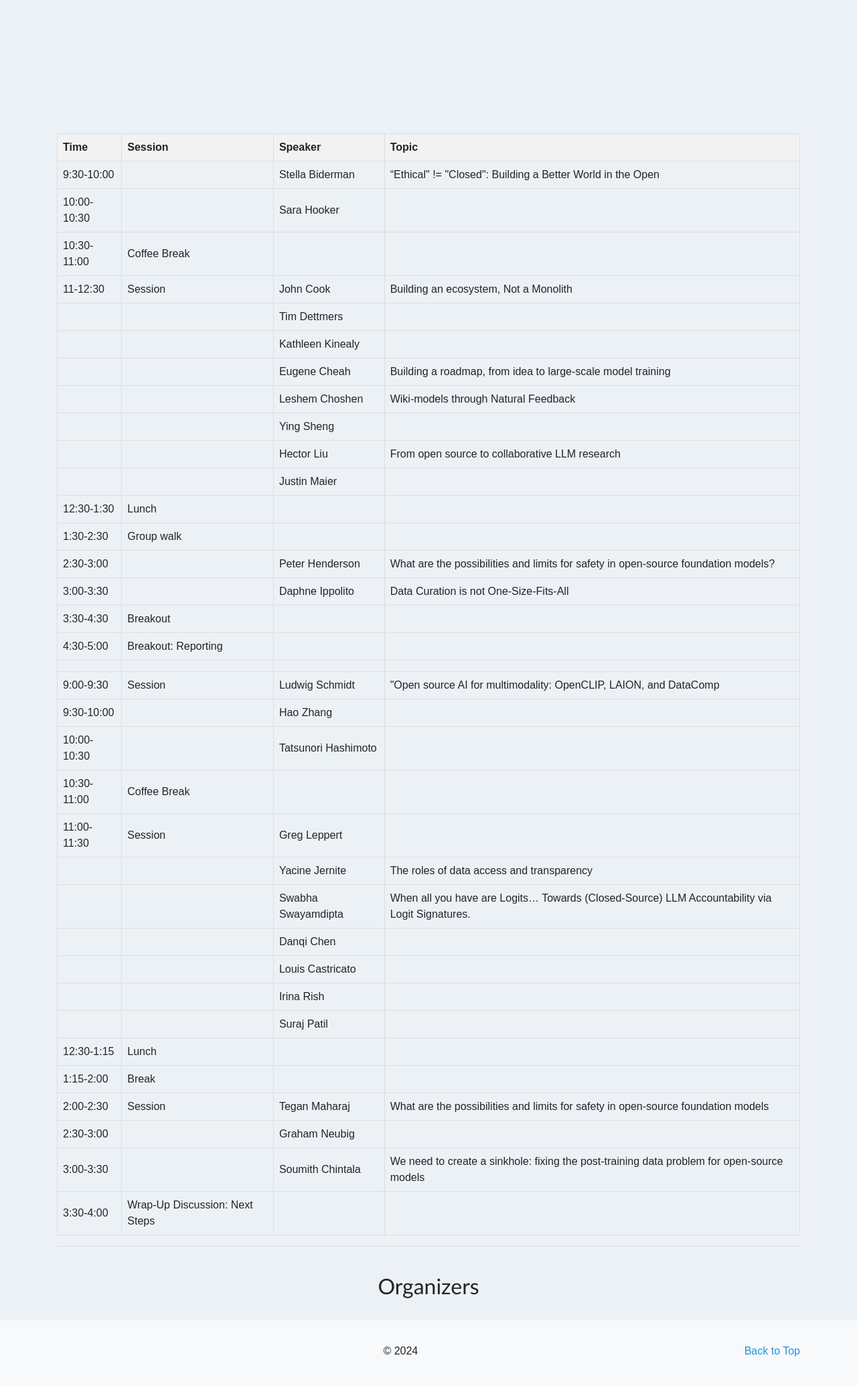
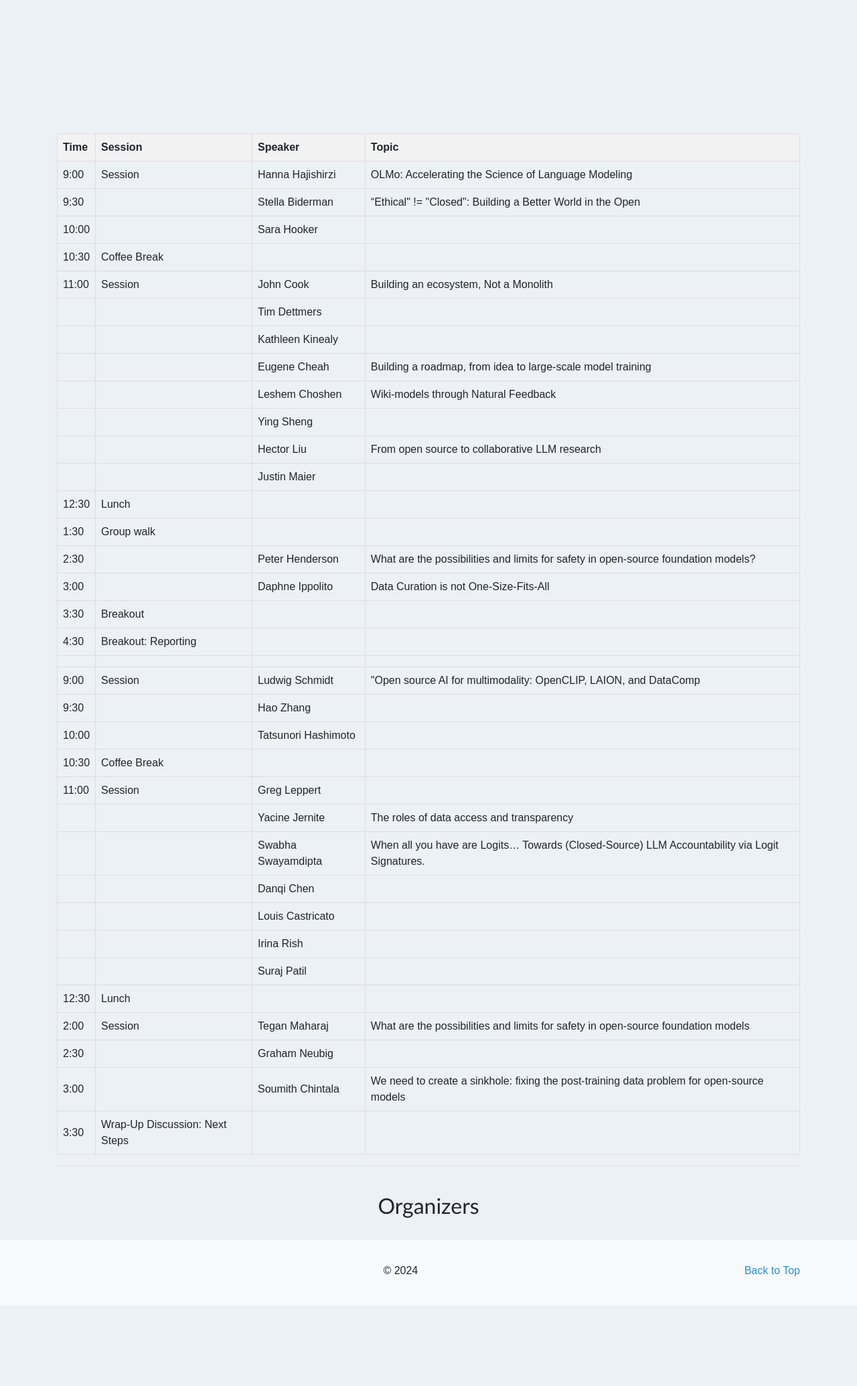
Before and after one commit to srush/osgai, a Flask app: template templates/index.html in a window 1280 px wide. Shown: the part 203-2272 px from the top of the page at 67% size. After the commit the page ends 2108 px from the top, so only its background shows below. Run offline with Flask 3, Linux system fonts and the light colour scheme; the template is opened without the code that fills it, so the values that code supplies are empty; parts of the project's set-up code (start-up, migrations or seed data) failed here and were passed over; some libraries are stand-ins or nearby versions.

Commit message:
Update index.html

```diff
--- a/templates/index.html
+++ b/templates/index.html
@@ -31,9 +31,8 @@
 
 <div style="font-size: 17px;">
 {{ readme | markdown }}
+
 </div>
-
-    <title>Latest Conference Schedule</title>
     <style>
         body {
             font-family: Arial, sans-serif;
@@ -51,10 +50,8 @@
             background-color: #f2f2f2;
             font-weight: bold;
         }
-        .bold {
-            font-weight: bold;
-        }
     </style>
+
     <table>
         <tr>
             <th>Time</th>
@@ -64,7 +61,14 @@
         </tr>
 
         <tr>
-            <td>9:30-10:00</td>
+            <td>9:00</td>
+            <td>Session</td>
+            <td>Hanna Hajishirzi</td>
+            <td>OLMo: Accelerating the Science of Language Modeling</td>
+        </tr>
+
+        <tr>
+            <td>9:30</td>
             <td></td>
             <td>Stella Biderman</td>
             <td>“Ethical" != "Closed":
@@ -72,21 +76,21 @@ Building a Better World in the Open</td>
         </tr>
 
         <tr>
-            <td>10:00-10:30</td>
+            <td>10:00</td>
             <td></td>
             <td>Sara Hooker</td>
             <td></td>
         </tr>
 
         <tr>
-            <td>10:30-11:00</td>
+            <td>10:30</td>
             <td>Coffee Break</td>
             <td></td>
             <td></td>
         </tr>
 
         <tr>
-            <td>11-12:30</td>
+            <td>11:00</td>
             <td>Session</td>
             <td>John Cook</td>
             <td>Building an ecosystem, Not a Monolith</td>
@@ -142,42 +146,42 @@ Building a Better World in the Open</td>
         </tr>
 
         <tr>
-            <td>12:30-1:30</td>
+            <td>12:30</td>
             <td>Lunch</td>
             <td></td>
             <td></td>
         </tr>
 
         <tr>
-            <td>1:30-2:30</td>
+            <td>1:30</td>
             <td>Group walk</td>
             <td></td>
             <td></td>
         </tr>
 
         <tr>
-            <td>2:30-3:00</td>
+            <td>2:30</td>
             <td></td>
             <td>Peter Henderson</td>
             <td>What are the possibilities and limits for safety in open-source foundation models?</td>
         </tr>
 
         <tr>
-            <td>3:00-3:30</td>
+            <td>3:00</td>
             <td></td>
             <td>Daphne Ippolito</td>
             <td>Data Curation is not One-Size-Fits-All</td>
         </tr>
 
         <tr>
-            <td>3:30-4:30</td>
+            <td>3:30</td>
             <td>Breakout</td>
             <td></td>
             <td></td>
         </tr>
 
         <tr>
-            <td>4:30-5:00</td>
+            <td>4:30</td>
             <td>Breakout: Reporting</td>
             <td></td>
             <td></td>
@@ -191,35 +195,35 @@ Building a Better World in the Open</td>
         </tr>
 
         <tr>
-            <td>9:00-9:30</td>
+            <td>9:00</td>
             <td>Session</td>
             <td>Ludwig Schmidt</td>
             <td>"Open source AI for multimodality: OpenCLIP, LAION, and DataComp</td>
         </tr>
 
         <tr>
-            <td>9:30-10:00</td>
+            <td>9:30</td>
             <td></td>
             <td>Hao Zhang</td>
             <td></td>
         </tr>
 
         <tr>
-            <td>10:00-10:30</td>
+            <td>10:00</td>
             <td></td>
             <td>Tatsunori Hashimoto</td>
             <td></td>
         </tr>
 
         <tr>
-            <td>10:30-11:00</td>
+            <td>10:30</td>
             <td>Coffee Break</td>
             <td></td>
             <td></td>
         </tr>
 
         <tr>
-            <td>11:00-11:30</td>
+            <td>11:00</td>
             <td>Session</td>
             <td>Greg Leppert</td>
             <td></td>
@@ -268,42 +272,35 @@ Building a Better World in the Open</td>
         </tr>
 
         <tr>
-            <td>12:30-1:15</td>
+            <td>12:30</td>
             <td>Lunch</td>
             <td></td>
             <td></td>
         </tr>
 
         <tr>
-            <td>1:15-2:00</td>
-            <td>Break</td>
-            <td></td>
-            <td></td>
-        </tr>
-
-        <tr>
-            <td>2:00-2:30</td>
+            <td>2:00</td>
             <td>Session</td>
             <td>Tegan Maharaj</td>
             <td>What are the possibilities and limits for safety in open-source foundation models</td>
         </tr>
 
         <tr>
-            <td>2:30-3:00</td>
+            <td>2:30</td>
             <td></td>
             <td>Graham Neubig</td>
             <td></td>
         </tr>
 
         <tr>
-            <td>3:00-3:30</td>
+            <td>3:00</td>
             <td></td>
             <td>Soumith Chintala</td>
             <td>We need to create a sinkhole: fixing the post-training data problem for open-source models</td>
         </tr>
 
         <tr>
-            <td>3:30-4:00</td>
+            <td>3:30</td>
             <td>Wrap-Up Discussion: Next Steps</td>
             <td></td>
             <td></td>
```
